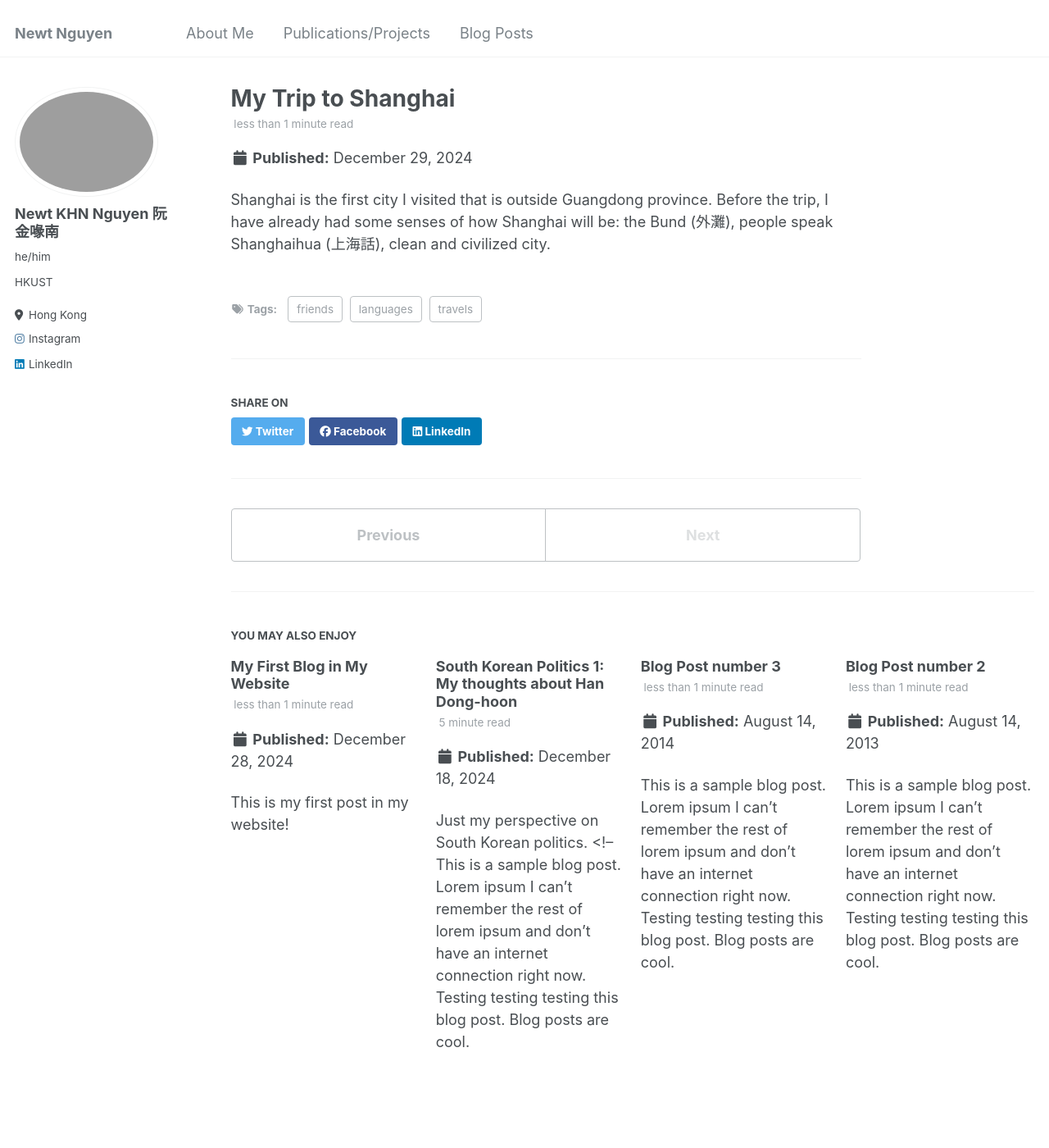
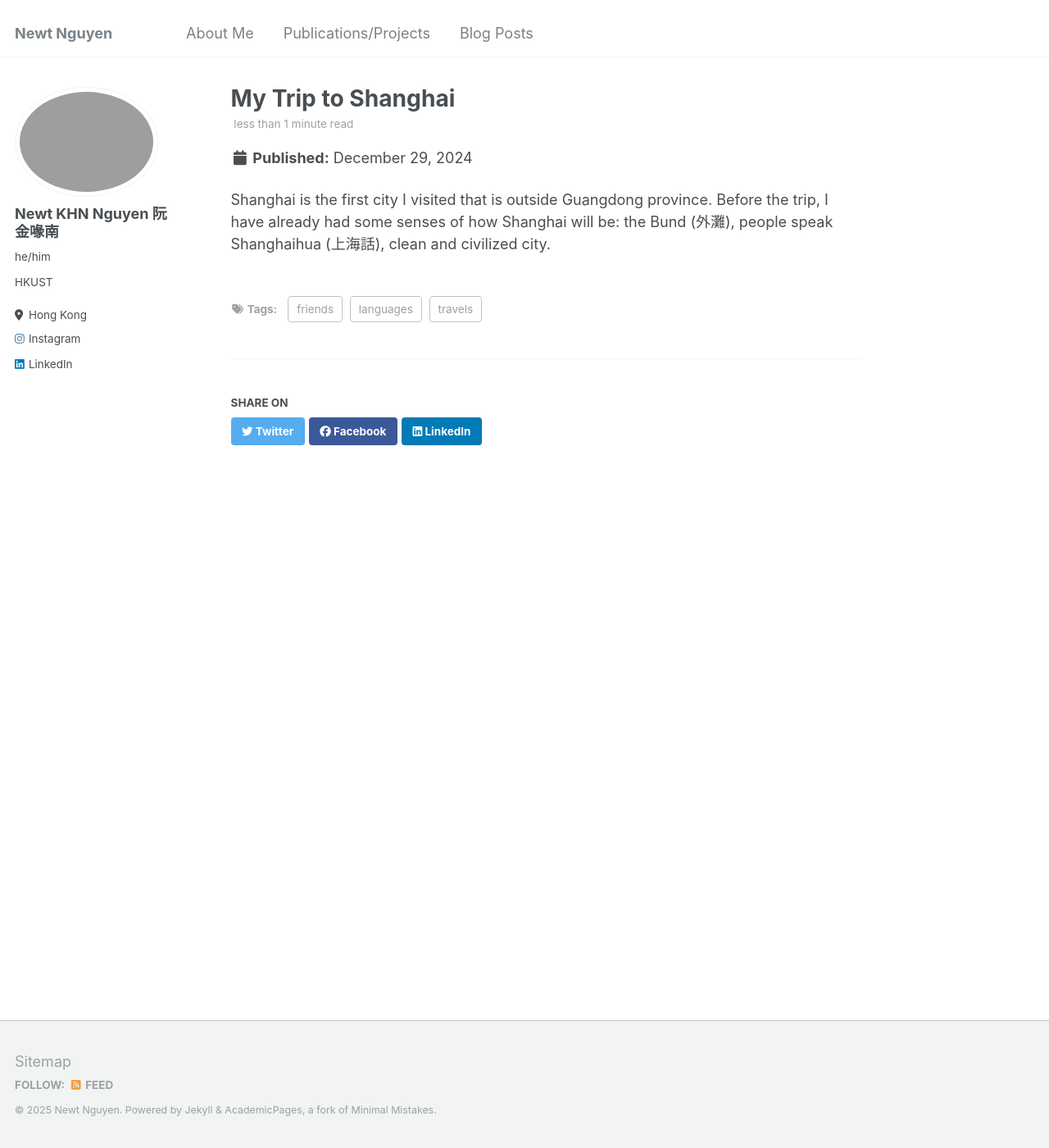
Before and after one commit to newtdes/newtdes.github.io, a Jekyll site: the page built from _posts/2024-12-29-blog-post-1.md, in a window 1280 px wide and 1400 px high. Shown: the whole window at 82% size. Built offline with Jekyll 4.4.1, drawn with Linux system fonts in a browser that asks for light colours.

Commit message:
Add new details

```diff
--- a/_posts/2012-08-14-blog-post-1.md
+++ /dev/null
@@ -1,41 +0,0 @@
----
-title: 'South Korean Politics 1: My thoughts about Han Dong-hoon'
-date: 2024-12-18
-permalink: /posts/2024/12/18/korea/1
-tags:
-  - cool posts
-  - category1
-  - category2
----
-
-Just my perspective on South Korean politics.
-<!-- This is a sample blog post. Lorem ipsum I can't remember the rest of lorem ipsum and don't have an internet connection right now. Testing testing testing this blog post. Blog posts are cool.
-
-Headings are cool
-======
-
-You can have many headings
-======
-
-Aren't headings cool?
------- -->
-
-Politics is a topic that I find very entertaining to read during my free time. Luckily for me, during the final exam period, South Korean President Yoon Suk-yeol (윤석열) dropped a bombshell of martial law on December 3rd, 2024, and I had something to entertain myself during the most stressful time of the semester.
-
-While observing what was happening in South Korea, the person that I cannot miss is Han Dong-hoon (한동훈), once Yoon's right-hand man, now on Yoon's arrest list. It makes me remembered one of the articles that I read a few months ago, from "The Blue Roof". I credit for them and share it here on this page:
-
-"People Power Party chairman Han Dong-hun 한동훈 국민의힘 당대표 is known to be obsessed with his public image. He is widely rumored to be wearing a wig to cover his baldness. Photos of Han at public events suggest that he wears height-boosting shoes and chest enhancements. He has also mastered the art of being noticed carrying books on big-brain topics, such as the time he showed off his copy of the History of the Peloponnesian War at the airport on his way to an official visit to France.
-
-Which is to say that the image-conscious Han must have experienced his October 21 meeting with President Yoon Suk-yeol 윤석열 대통령 as an unending string of humiliations. Han had spent the preceding month all but begging for a one-on-one meeting with Yoon to address the administration’s popularity rating, which has been sinking ever-lower under the weight of numerous scandals involving First Lady Kim Geon-hee 김건희 영부인. Yoon finally did agree to meet, but denied Han the intimacy of a one-on-one meeting by having the presidential Chief of Staff Jeong Jin-seok 정진석 비서실장 present.
-
-On the day of the meeting, Yoon kept Han waiting for 25 minutes, ostensibly for a teleconference that ran over. Han had reportedly demanded a round table for the meeting, to send the message that he, as the leader of the ruling party, was equal in stature with the president. Yoon’s staff pointedly declined: the official photo of the meeting released by the Office of the President shows Yoon glaring at Han from across a long table, as if the boss was about to unload on the insolent subordinate.
-
-Yoon summoned his ally and PPP Floor Leader Chu Gyeong-ho 추경호 국민의힘 원내대표 for dinner immediately after the meeting, as if to demonstrate his access to other members of the ruling party leadership. Not to be outdone, Han also summoned 20 PPP lawmakers aligned with him the day after the meeting. The following day, Han’s cronies took to the media circuit to discuss Han’s disappointment with his meeting with the president.
-
-The substance of the meeting was no better than its optics. For 80 minutes, Han reportedly pleaded with Yoon to have Kim stop appearing in public, sack members of the presidential staff linked to her, and appoint a Special Inspector General to address the allegations against the First Lady. His pleas fell on deaf ears: Yoon replied that the First Lady is already restraining herself from public appearances and denied that she or her staff had been proven to have engaged in wrongdoing.
-
-The falling-out between Yoon and Han is surprising, in a way: Han rose to his current position by serving as Yoon’s right-hand man throughout Yoon’s own meteoric rise from prosecutor to president.  It is, however, the latest instance of a well-established tradition in South Korean politics in which the formerly loyal Number Two man elevates himself by toppling his predecessor, as Kim Young-sam 김영삼 did to Chun Doo-hwan 전두환 and Roh Tae-woo 노태우 and as Roh Moo-hyun 노무현 did to Kim Dae-jung 김대중.
-
-By and large, the conservatives have already chosen their side. South Korea’s three largest newspapers, all of which lean right, are running daily editorials and op-eds calling for Yoon to do something, anything, to rein in his wife. Conservative voters are also abandoning Yoon: the president’s approval rating has been firmly mired in the low 20s, similar to Park Geun-hye 박근혜 shortly before her impeachment. Only eight PPP lawmakers stand between Yoon and impeachment or special prosecutor investigation.
-
-The next showdown is likely to come in mid-November, when the PPP is likely to hold an internal vote on whether to support the appointment of a Special Inspector General for the First Lady. Floor Leader Chu, an ally of the president, is likely to mount a campaign against Han, who has been attempting to distance the party he chairs from the First Lady’s endless scandals."
--- a/_posts/2013-08-14-blog-post-2.md
+++ /dev/null
@@ -1,20 +0,0 @@
----
-title: 'Blog Post number 2'
-date: 2013-08-14
-permalink: /posts/2013/08/blog-post-2/
-tags:
-  - cool posts
-  - category1
-  - category2
----
-
-This is a sample blog post. Lorem ipsum I can't remember the rest of lorem ipsum and don't have an internet connection right now. Testing testing testing this blog post. Blog posts are cool.
-
-Headings are cool
-======
-
-You can have many headings
-======
-
-Aren't headings cool?
-------
--- a/_posts/2014-08-14-blog-post-3.md
+++ /dev/null
@@ -1,20 +0,0 @@
----
-title: 'Blog Post number 3'
-date: 2014-08-14
-permalink: /posts/2014/08/blog-post-3/
-tags:
-  - cool posts
-  - category1
-  - category2
----
-
-This is a sample blog post. Lorem ipsum I can't remember the rest of lorem ipsum and don't have an internet connection right now. Testing testing testing this blog post. Blog posts are cool.
-
-Headings are cool
-======
-
-You can have many headings
-======
-
-Aren't headings cool?
-------
--- a/_posts/2024-12-29-blog-post-1.md
+++ b/_posts/2024-12-29-blog-post-1.md
@@ -1,7 +1,7 @@
 ---
 title: 'My Trip to Shanghai'
 date: 2024-12-29
-permalink: /posts/2024/12/29/blog-post-2/
+permalink: /posts/2024/12/29/blog-post-1/
 tags:
   - travels
   - friends
--- a/_posts/2199-01-01-future-post.md
+++ /dev/null
@@ -1,12 +0,0 @@
----
-title: 'My First Blog in My Website'
-date: 2024-12-28
-permalink: /posts/2024/12/08/blog-post-1/
-tags:
-  - cool posts
-  - category1
-  - category2
----
-
-<!-- This post will show up by default. To disable scheduling of future posts, edit `config.yml` and set `future: false`.  -->
-This is my first post in my website!
```
